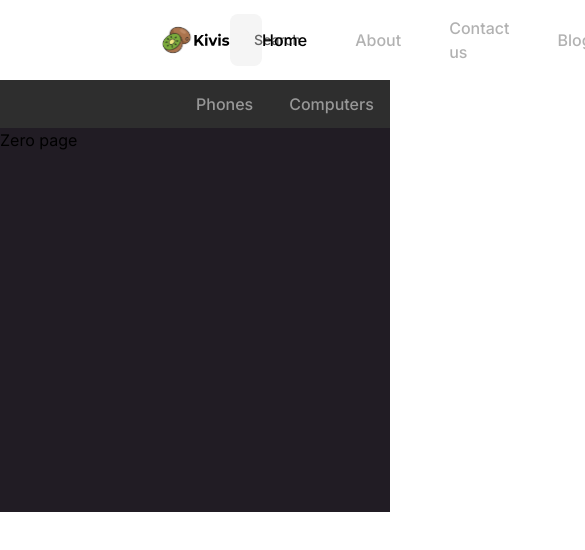
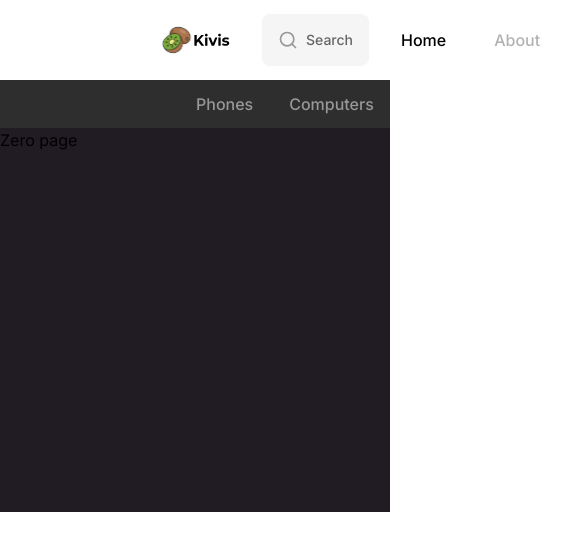
Before and after one commit to meModiz/online-shop, a Next.js app in the folder front-end/: page / in a window 390 px wide. Shown: the top 550 px of the page, 585 px wide, since content can reach past the window. Built offline with nearby package versions, Linux system fonts and the light colour scheme; some icons are missing.

Commit message:
fix(): search bar responsive size

```diff
--- a/front-end/src/components/header/components/NavigationBar.tsx
+++ b/front-end/src/components/header/components/NavigationBar.tsx
@@ -7,7 +7,7 @@ import {
 } from "../wrappers/NavigationButtonWrapper";
 export default function NavigationBar() {
   return (
-    <div className="flex flex-row items-center justify-between w-full h-20 px-40">
+    <div className="flex flex-row items-center justify-between w-full h-20 px-40 gap-8">
       <Image
         src={Logo}
         sizes="100vw"
--- a/front-end/src/components/header/miscs/SearchBar.tsx
+++ b/front-end/src/components/header/miscs/SearchBar.tsx
@@ -1,7 +1,7 @@
 import { Search } from "lucide-react";
 export default function SearchBar() {
   return (
-    <div className="flex flex-row justify-start items-center bg-[#F5F5F5] p-4 w-[30%] rounded-lg gap-2">
+    <div className="flex flex-row justify-start items-center bg-[#F5F5F5] p-4 flex-1 rounded-lg gap-2">
       <Search color="#989898" size={20} />
       <span className="text-[#656565] text-sm font-medium">Search</span>
     </div>
```
